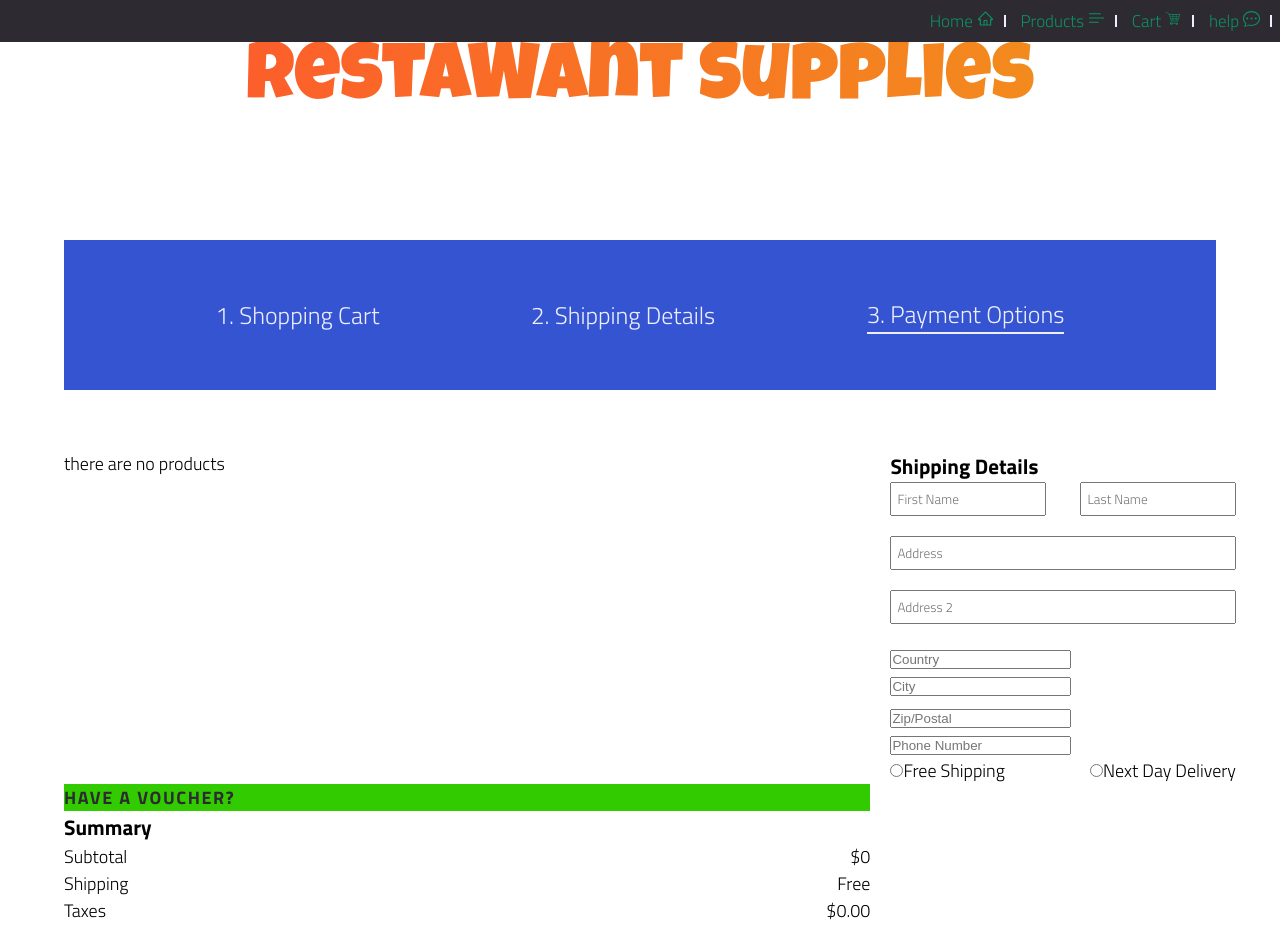
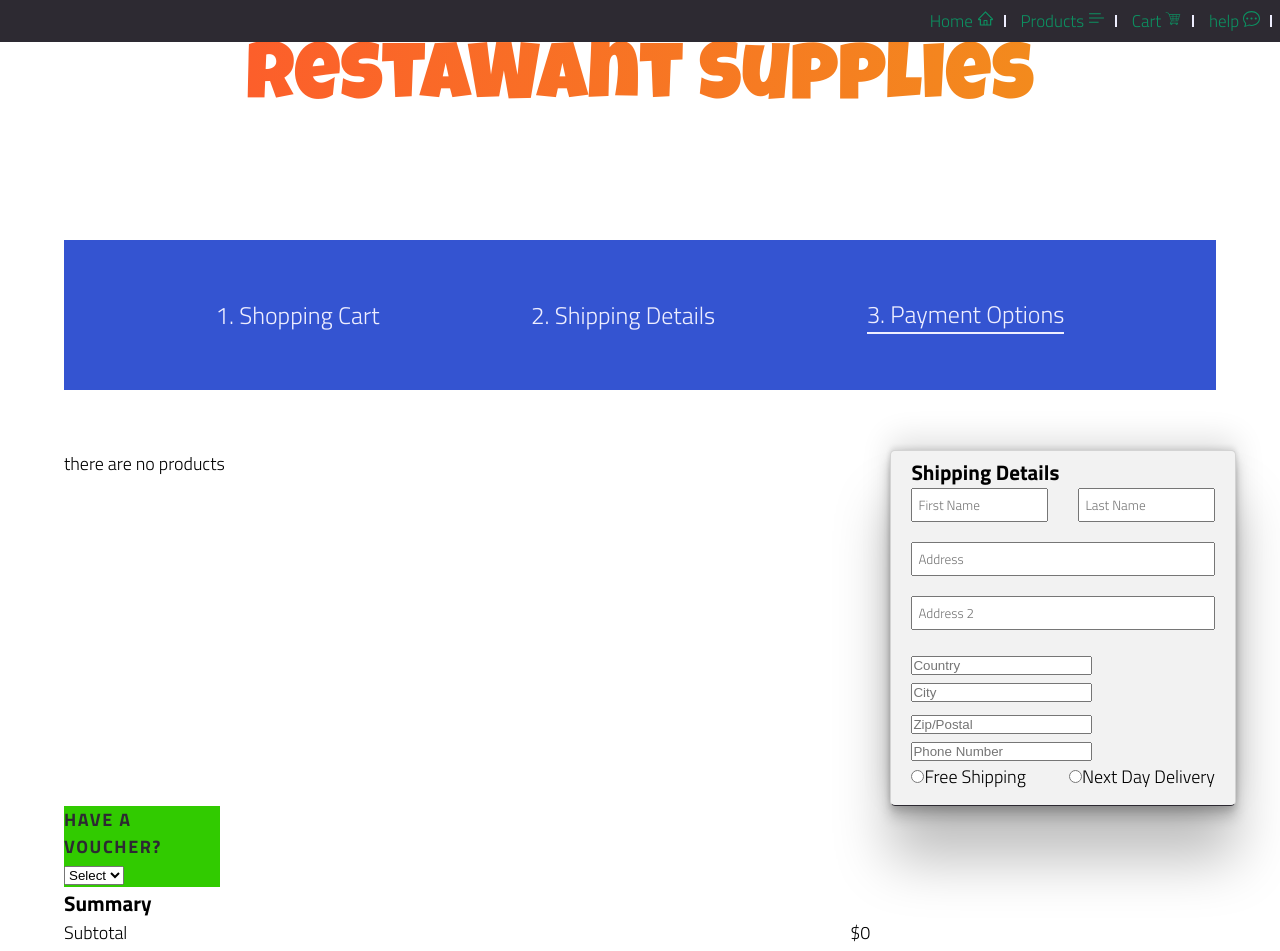
Before and after one commit to SAMURAIM0SES/GraceShopperFrontEnd, a React (Create React App) app: page /shipping in a window 1280 px wide. Shown: the top 951 px of the page. Built offline with nearby package versions, Linux system fonts and the light colour scheme.

Commit message:
addedcss

```diff
--- a/src/components/Shipping.js
+++ b/src/components/Shipping.js
@@ -1,23 +1,23 @@
-import React, { useState, useEffect } from 'react';
-import Layout from './Layout';
-import classes from './Shipping.module.css';
-import { useNavigate } from 'react-router-dom';
-import { getCurrentData, clearCurrentData } from './../utils/auth';
-import CardProducts from './CardProducts';
-import { nanoid } from 'nanoid';
+import React, { useState, useEffect } from "react";
+import Layout from "./Layout";
+import classes from "./Shipping.module.css";
+import { useNavigate } from "react-router-dom";
+import { getCurrentData, clearCurrentData } from "./../utils/auth";
+import CardProducts from "./CardProducts";
+import { nanoid } from "nanoid";
 
-export const apiURL = 'https://graceshopperbackend.herokuapp.com/api';
+export const apiURL = "https://graceshopperbackend.herokuapp.com/api";
 
 const Shipping = () => {
   const navigate = useNavigate();
   const backNavigateHandler = () => {
-    navigate('/cart');
+    navigate("/cart");
   };
 
   const nextNavigateHandler = () => {
-    navigate('/payment');
+    navigate("/payment");
   };
-  const cartStoraged = getCurrentData('cart');
+  const cartStoraged = getCurrentData("cart");
   const [cartProducts, setCartproducts] = useState(cartStoraged || []);
   const [total, setTotal] = useState(0);
   const [taxes, setTaxes] = useState(0);
@@ -38,11 +38,11 @@
       setCartproducts(cartStoraged);
       setInitialProducts(cartStoraged);
     }
-  }, [cartStoraged]);
+  }, []);
 
   const deleteAllProductsHandler = () => {
     setCartproducts([]);
-    clearCurrentData('cart');
+    clearCurrentData("cart");
     setTotal(0);
     setTaxes(0);
   };
@@ -50,14 +50,14 @@
   return (
     <Layout>
       <section>
-        <div className={classes['shipping-main']}>
-          <div className={classes['shipping-header']}>
+        <div className={classes["shipping-main"]}>
+          <div className={classes["shipping-header"]}>
             <p>1. Shopping Cart</p>
             <p>2. Shipping Details</p>
             <p>3. Payment Options</p>
           </div>
 
-          <div className={classes['shipping-body']}>
+          <div className={classes["shipping-body"]}>
             <div>
               {cartProducts.length ? (
                 cartProducts.map((prod) => {
@@ -81,28 +81,28 @@
                 <p>there are no products</p>
               )}
             </div>
-            <div className={classes['shipping-body-shopping']}>
+            <div className={classes["shipping-body-shopping"]}>
               <h3>Shipping Details</h3>
-              <div className={classes['shipping-detailed-information']}>
-                <div className={classes['shipping-name']}>
+              <div className={classes["shipping-detailed-information"]}>
+                <div className={classes["shipping-name"]}>
                   <input type="text" placeholder="First Name" />
                   <input type="text" placeholder="Last Name" />
                 </div>
-                <div className={classes['shipping-address']}>
+                <div className={classes["shipping-address"]}>
                   <input type="text" placeholder="Address" />
                 </div>
-                <div className={classes['shipping-address']}>
+                <div className={classes["shipping-address"]}>
                   <input type="text" placeholder="Address 2" />
                 </div>
-                <div className={classes['shipping-country']}>
+                <div className={classes["shipping-country"]}>
                   <input type="text" placeholder="Country" />
                   <input type="text" placeholder="City" />
                 </div>
-                <div>
+                <div className={classes["zip-postal-phone-number"]}>
                   <input type="text" placeholder="Zip/Postal" />
                   <input type="text" placeholder="Phone Number" />
                 </div>
-                <div className={classes['shipping-methods']}>
+                <div className={classes["shipping-methods"]}>
                   <div>
                     <input type="radio" />
                     <span>Free Shipping</span>
@@ -115,36 +115,41 @@
               </div>
             </div>
 
-            <div className={classes['shipping-body-summary']}>
-              <div className={classes['shipping-cart-voucher']}>
+            <div className={classes["shipping-body-summary"]}>
+              <div className={classes["shipping-cart-voucher"]}>
                 HAVE A VOUCHER?
+                <select name="Select" className={classes["choose-option"]}>
+                  <option value="">Select</option>
+                  <option value="">Yes</option>
+                  <option value="">No</option>
+                </select>
               </div>
 
               <h3>Summary</h3>
 
-              <div className={classes['summary-detail']}>
-                <div className={classes['summary-shipping']}>
+              <div className={classes["summary-detail"]}>
+                <div className={classes["summary-shipping"]}>
                   <div>Subtotal</div>
                   <div>${total}</div>
                 </div>
-                <div className={classes['summary-shipping']}>
+                <div className={classes["summary-shipping"]}>
                   <div>Shipping</div>
                   <div>Free</div>
                 </div>
-                <div className={classes['summary-shipping']}>
+                <div className={classes["summary-shipping"]}>
                   <div>Taxes</div>
                   <div>${taxes.toFixed(2)}</div>
                 </div>
-                <div className={classes['shipping-total']}>TOTAL</div>
+                <div className={classes["shipping-total"]}>TOTAL</div>
                 <div>${(total + taxes).toFixed(2)}</div>
               </div>
             </div>
           </div>
 
-          <div className={classes['shipping-buttons']}>
+          <div className={classes["shipping-buttons"]}>
             <button onClick={backNavigateHandler}>Back</button>
             <button
-              className={classes['next-page-button']}
+              className={classes["next-page-button"]}
               onClick={nextNavigateHandler}
             >
               Next
@@ -152,7 +157,7 @@
             <button
               onClick={deleteAllProductsHandler}
               disabled={cartProducts.length ? false : true}
-              className={classes['deleteAll-btn']}
+              className={classes["deleteAll-btn"]}
             >
               Delete All
             </button>
--- a/src/components/Shipping.module.css
+++ b/src/components/Shipping.module.css
@@ -22,10 +22,17 @@
   grid-column-gap: 2rem;
 }
 
-.shipping-detail-information {
-  display: flex;
-  justify-content: space-between;
-  font-size: 1.8rem;
+.shipping-body-shopping {
+  /* display: flex; */
+
+  background-color: #f2f2f2;
+  padding: 5px 20px 15px 20px;
+  border: 1px solid lightgrey;
+  border-radius: 5px;
+  border-bottom: 1.5px solid var(--primary-dark);
+  box-shadow: rgba(0, 0, 0, 0.25) 0px 54px 55px,
+    rgba(0, 0, 0, 0.12) 0px -12px 30px, rgba(0, 0, 0, 0.12) 0px 4px 6px,
+    rgba(0, 0, 0, 0.17) 0px 12px 13px, rgba(0, 0, 0, 0.09) 0px -3px 5px;
 }
 
 .shipping-name {
@@ -51,8 +58,7 @@
 .shipping-country {
   font-family: inherit;
   width: 45%;
-  margin-bottom: .5rem;
-
+  margin-bottom: 0.5rem;
 }
 
 .shipping-methods {
@@ -80,20 +86,20 @@
 
 .shipping-buttons button:first-child {
   background-color: transparent;
-  border: 1.5px solid var(--primary-green);
+  border: 1.5px solid var(--primary-blue);
 }
 
 .shipping-buttons button:first-child:hover {
-  background-color: var(--primary-green);
+  background-color: var(--primary-blue);
   color: #fff;
 }
 
-.next-page-button{
+.next-page-button {
   background-color: transparent;
   border: 1.5px solid var(--primary-green);
 }
-.next-page-button:hover{
-  background-color:  var(--primary-green);
+.next-page-button:hover {
+  background-color: var(--primary-green);
   border: 1.5px solid var(--primary-green);
 }
 
@@ -107,22 +113,22 @@
   color: #fff;
 }
 
-.summary-shipping{
+.summary-shipping {
   display: flex;
   justify-content: space-between;
   align-items: center;
 }
 
-.shipping-cart-voucher{
+.shipping-cart-voucher {
   background-color: var(--primary-green);
   color: var(--primary-dark);
   text-transform: uppercase;
   letter-spacing: 1.6px;
   font-weight: 600;
-
+  margin-right: 65rem;
 }
 
-.shipping-total{
+.shipping-total {
   display: flex;
   justify-content: space-between;
   margin-top: 3.4rem;
@@ -131,3 +137,6 @@
 .shipping-header :nth-child(3) {
   border-bottom: 2px solid var(--primary-grey-light);
 }
+box-shadow: rgba(0, 0, 0, 0.25) 0px 54px 55px,
+  rgba(0, 0, 0, 0.12) 0px -12px 30px, rgba(0, 0, 0, 0.12) 0px 4px 6px,
+  rgba(0, 0, 0, 0.17) 0px 12px 13px, rgba(0, 0, 0, 0.09) 0px -3px 5px;
```
